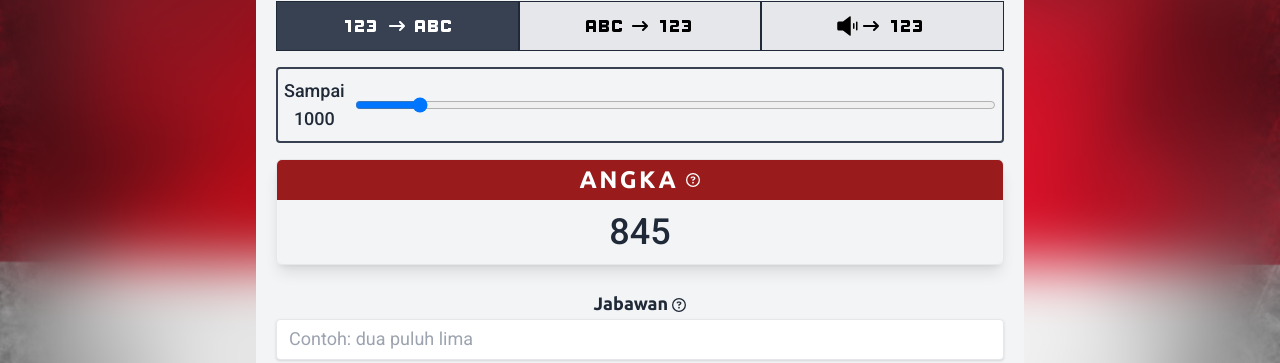
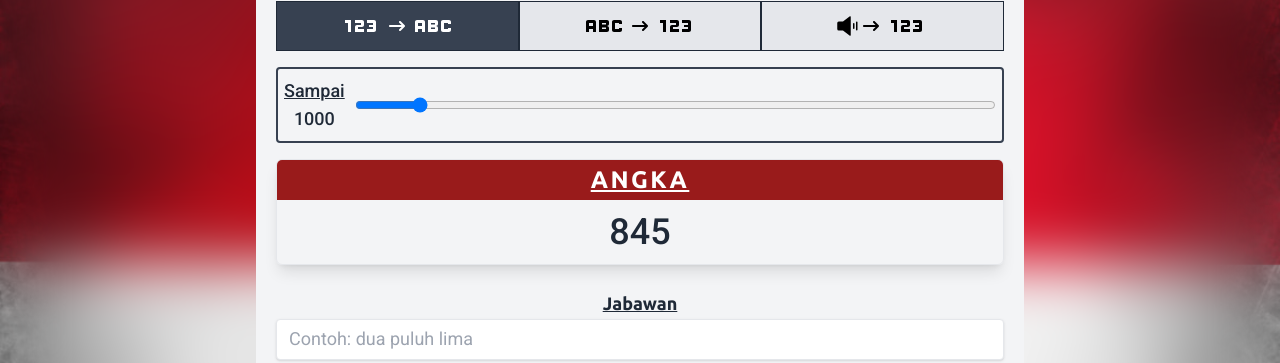
Before and after one commit to DanSepulveda/fbicc, a React (Vite) app: page /numbers/number-to-text in a window 1280 px wide. Shown: the part 139-502 px from the top of the page. Built offline with nearby package versions, Linux system fonts and the light colour scheme.

Commit message:
tooltips edited

```diff
--- a/src/pages/Family.jsx
+++ b/src/pages/Family.jsx
@@ -1,4 +1,3 @@
-import { FaRegCircleQuestion } from 'react-icons/fa6'
 import { Tooltip } from 'react-tooltip'
 import { useFamily } from '../hooks/useFamily'
 import { useListeners } from '../hooks/useListener'
@@ -36,23 +35,21 @@ const Family = () => {
         <div className="flex gap-1">
           <div className="h-6 w-6 bg-green-500 rounded border"></div>
           <p
-            className="font-medium text-gray-700 select-none"
+            className="font-medium text-gray-700 underline select-none"
             data-tooltip-id="my-tooltip"
             data-tooltip-content="saya = I"
           >
             Saya
-            <FaRegCircleQuestion className="inline ml-1 text-sm" />
           </p>
         </div>
         <div className="flex gap-1">
           <div className="h-6 w-6 bg-orange-400 rounded border"></div>
           <p
-            className="font-medium text-gray-700 select-none"
+            className="font-medium text-gray-700 underline select-none"
             data-tooltip-id="my-tooltip"
             data-tooltip-content="anggota keluarga = family member"
           >
             Anggota keluarga
-            <FaRegCircleQuestion className="inline ml-1 text-sm" />
           </p>
         </div>
       </div>
--- a/src/pages/Numbers/NumberToText.jsx
+++ b/src/pages/Numbers/NumberToText.jsx
@@ -1,5 +1,4 @@
 import { Tooltip } from 'react-tooltip'
-import { FaRegCircleQuestion } from 'react-icons/fa6'
 import { useDigit } from '../../hooks/useDigit'
 import Box from '../../components/Box'
 import Button from '../../components/Button'
@@ -23,7 +22,13 @@ const NumberToText = () => {
       <Tooltip id="my-tooltip" />
       <div className="flex gap-2.5 border-2 border-gray-700 rounded py-2 px-1.5 mb-4">
         <div className="flex flex-col justify-center items-center text-lg font-medium text-gray-800">
-          <span>Sampai</span>
+          <span
+            className="underline select-none"
+            data-tooltip-id="my-tooltip"
+            data-tooltip-content="sampai = until"
+          >
+            Sampai
+          </span>
           <span>{limit}</span>
         </div>
         <input
@@ -38,10 +43,11 @@ const NumberToText = () => {
       <Box
         title={
           <span
+            className="underline select-none"
             data-tooltip-id="my-tooltip"
             data-tooltip-content="angka = number"
           >
-            ANGKA <FaRegCircleQuestion className="inline text-sm -mt-1" />
+            ANGKA
           </span>
         }
         text={selected.digit}
@@ -54,10 +60,11 @@ const NumberToText = () => {
         <Input
           label={
             <span
+              className="underline select-none"
               data-tooltip-id="my-tooltip"
               data-tooltip-content="jabawan = answer"
             >
-              Jabawan <FaRegCircleQuestion className="inline text-sm" />
+              Jabawan
             </span>
           }
           name="number"
--- a/src/pages/Numbers/TextToNumber.jsx
+++ b/src/pages/Numbers/TextToNumber.jsx
@@ -1,5 +1,4 @@
 import { Tooltip } from 'react-tooltip'
-import { FaRegCircleQuestion } from 'react-icons/fa6'
 import { useDigit } from '../../hooks/useDigit'
 import Box from '../../components/Box'
 import Button from '../../components/Button'
@@ -23,7 +22,13 @@ const TextToNumber = () => {
       <Tooltip id="my-tooltip" />
       <div className="flex gap-2.5 border-2 border-gray-700 rounded py-2 px-1.5 mb-4">
         <div className="flex flex-col justify-center items-center text-lg font-medium text-gray-800">
-          <span>Sampai</span>
+          <span
+            className="underline select-none"
+            data-tooltip-id="my-tooltip"
+            data-tooltip-content="sampai = until"
+          >
+            Sampai
+          </span>
           <span>{limit}</span>
         </div>
         <input
@@ -38,10 +43,11 @@ const TextToNumber = () => {
       <Box
         title={
           <span
+            className="underline select-none"
             data-tooltip-id="my-tooltip"
             data-tooltip-content="teks = text"
           >
-            TEKS <FaRegCircleQuestion className="inline text-sm -mt-1" />
+            TEKS
           </span>
         }
         text={selected.text}
@@ -53,10 +59,11 @@ const TextToNumber = () => {
         <Input
           label={
             <span
+              className="underline select-none"
               data-tooltip-id="my-tooltip"
               data-tooltip-content="jabawan = answer"
             >
-              Jabawan <FaRegCircleQuestion className="inline text-sm" />
+              Jabawan
             </span>
           }
           name="number"
--- a/src/pages/Spelling.jsx
+++ b/src/pages/Spelling.jsx
@@ -1,9 +1,9 @@
-import { FaArrowRightLong, FaRegCircleQuestion } from 'react-icons/fa6'
+import { Tooltip } from 'react-tooltip'
+import { FaArrowRightLong } from 'react-icons/fa6'
 import { useWord } from '../hooks/useWord'
+import Box from '../components/Box'
 import Button from '../components/Button'
 import Input from '../components/Input'
-import Box from '../components/Box'
-import { Tooltip } from 'react-tooltip'
 
 const Spelling = () => {
   const { selected, checkAnswer } = useWord()
@@ -24,10 +24,11 @@ const Spelling = () => {
       <Box
         title={
           <span
+            className="underline select-none"
             data-tooltip-id="my-tooltip"
             data-tooltip-content="kata = word"
           >
-            KATA <FaRegCircleQuestion className="inline text-sm -mt-1" />
+            KATA
           </span>
         }
         text={selected.word}
@@ -39,10 +40,11 @@ const Spelling = () => {
         <Input
           label={
             <span
+              className="underline select-none"
               data-tooltip-id="my-tooltip"
               data-tooltip-content="jabawan = answer"
             >
-              Jabawan <FaRegCircleQuestion className="inline text-sm" />
+              Jabawan
             </span>
           }
           name="spelling"
@@ -50,10 +52,11 @@ const Spelling = () => {
           message={
             <span className="flex items-center gap-2 text-cyan-700">
               <span
+                className="underline select-none"
                 data-tooltip-id="my-tooltip"
                 data-tooltip-content="contoh = example"
               >
-                Contoh <FaRegCircleQuestion className="inline text-sm -ml-0.5" />
+                Contoh
               </span>
               : kabar <FaArrowRightLong />
               ka a be a er
--- a/src/pages/Time/TextToTime.jsx
+++ b/src/pages/Time/TextToTime.jsx
@@ -1,5 +1,4 @@
 import { Tooltip } from 'react-tooltip'
-import { FaRegCircleQuestion } from 'react-icons/fa6'
 import { useListeners } from '../../hooks/useListener'
 import { useTime } from '../../hooks/useTime'
 import Box from '../../components/Box'
@@ -20,10 +19,11 @@ const TextToTime = () => {
       <Box
         title={
           <span
+            className="underline select-none"
             data-tooltip-id="my-tooltip"
             data-tooltip-content="waktu = time"
           >
-            WAKTU <FaRegCircleQuestion className="inline text-sm -mt-1" />
+            WAKTU
           </span>
         }
         text={selected.displayText}
--- a/src/pages/Time/TimeToText.jsx
+++ b/src/pages/Time/TimeToText.jsx
@@ -1,5 +1,4 @@
 import { Tooltip } from 'react-tooltip'
-import { FaRegCircleQuestion } from 'react-icons/fa6'
 import { useTime } from '../../hooks/useTime'
 import Box from '../../components/Box'
 import Button from '../../components/Button'
@@ -24,10 +23,11 @@ const TimeToText = () => {
       <Box
         title={
           <span
+            className="underline select-none"
             data-tooltip-id="my-tooltip"
             data-tooltip-content="waktu = time"
           >
-            WAKTU <FaRegCircleQuestion className="inline text-sm -mt-1" />
+            WAKTU
           </span>
         }
         text={selected.digit}
@@ -39,10 +39,11 @@ const TimeToText = () => {
         <Input
           label={
             <span
+              className="underline select-none"
               data-tooltip-id="my-tooltip"
               data-tooltip-content="jabawan = answer"
             >
-              Jabawan <FaRegCircleQuestion className="inline text-sm" />
+              Jabawan
             </span>
           }
           name="time"
```
